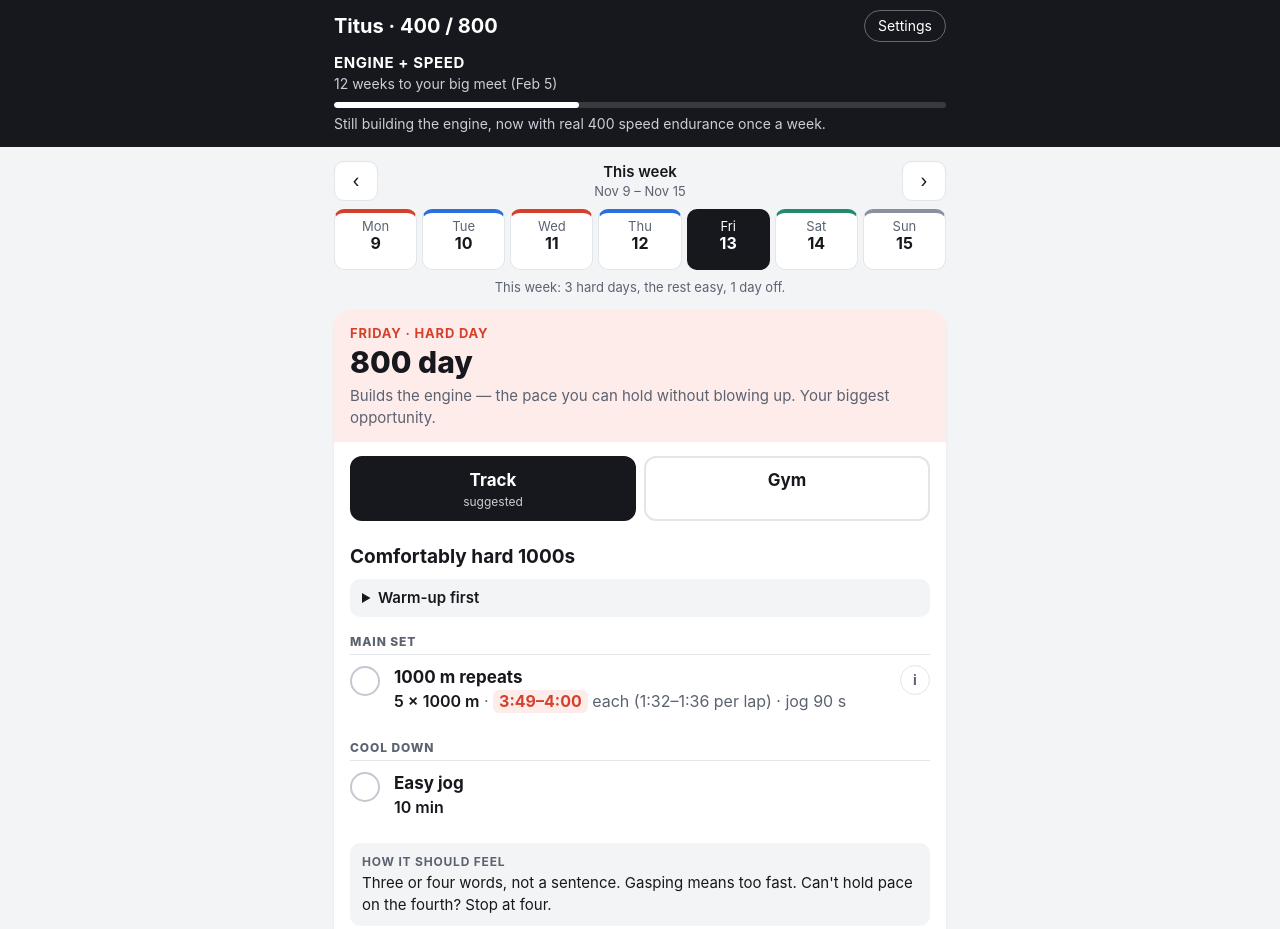
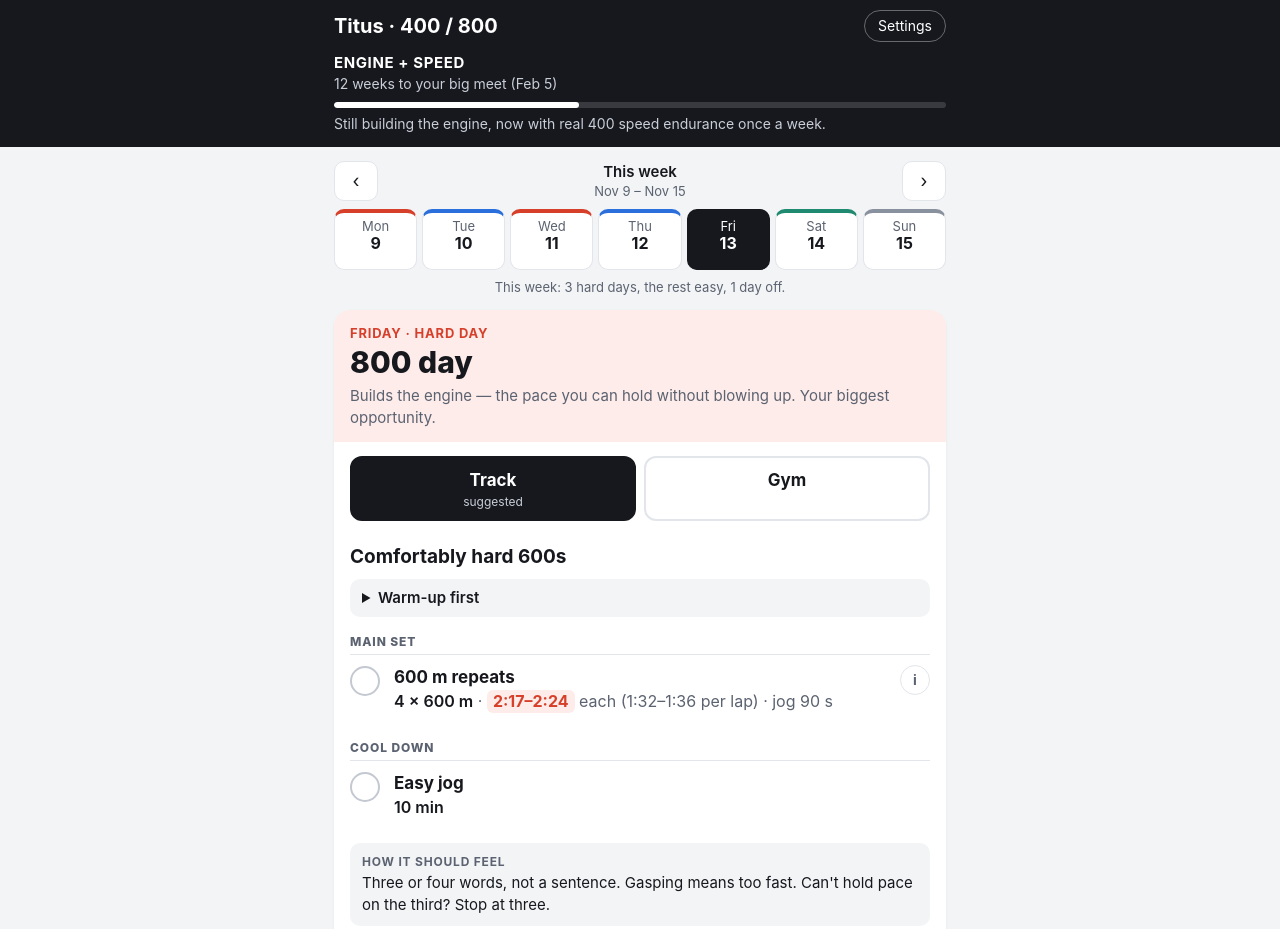
Before and after one commit to joemarcouxid/800-workout, a plain HTML site: page index.html in a window 1280 px wide. Shown: the top 929 px of the page. Drawn offline with Linux system fonts and the light colour scheme.

Commit message:
Flat track: no hill sprints on Track days; ExerGenie / Activator belt resisted sprints instead
Also cut volumes for a 15-year-old: 4 × 600 m instead of 5 × 1000 m, 12 min tempo,
5 × 400, 5 × 300, 2 broken 800s, 40–45 min long run. Hill setting removed.

Co-Authored-By: Claude Opus 5.5 <noreply@anthropic.com>
Claude-Session: https://claude.ai/code/session_01TVAydviw1rHXRefaNBBYns

```diff
--- a/index.html
+++ b/index.html
@@ -161,9 +161,6 @@
       <label class="field">Goal 400 <input id="pg4" inputmode="decimal"></label>
       <label class="field">Goal 800 <input id="pg8" inputmode="decimal"></label>
     </div>
-    <label class="field">Hill nearby?
-      <select id="hill"><option value="yes">Yes, I have a hill</option><option value="no">No, flat only</option></select>
-    </label>
     <div class="row">
       <button class="btn ghost" type="button" id="todayBtn">Go to today</button>
       <button class="btn ghost" type="button" id="resetBtn">Clear this week's ticks</button>
@@ -225,7 +222,7 @@
 <div class="ref"><b>Llanos-Lagos et al. (2024), Sports Medicine.</b> Heavy strength work and mixed strength methods improved running economy in middle- and long-distance runners; light-load and isometric-only work did much less. <b>This is why gym days use real load and low reps instead of endless high-rep circuits.</b></div>
 <div class="ref"><b>Spencer &amp; Gastin (2001).</b> Energy system contribution by race: roughly 43% aerobic for the 400, 66% for the 800 and 84% for the 1500. <b>This is why building the engine is the fastest route to a better 800 &mdash; the 800 is already mostly aerobic.</b></div>
 <div class="ref"><b>Youth Running Consensus Statement (2021), British Journal of Sports Medicine.</b> Guidelines for young runners: at least one rest day per week, planned breaks across the year, enough food, and training built around growth rather than copied from adults. <b>This is why there is a day off, and why nobody here is copying elite mileage or Norwegian double-threshold training.</b></div>
-<div class="ref"><b>Coaching practice.</b> The overall build &mdash; big aerobic base first, race-specific work last &mdash; is classic Lydiard and Peter Coe periodisation. The short hill sprints and strides that protect sprint speed all year follow Charlie Francis and the ALTIS group (Dan Pfaff, Stuart McMillan, Danny Mackey), whose <i>Coaching the Endurance Events</i> curriculum covers the 800 upward.</div>
+<div class="ref"><b>Coaching practice.</b> The overall build &mdash; big aerobic base first, race-specific work last &mdash; is classic Lydiard and Peter Coe periodisation. The short sprints, resisted sprints and strides that protect sprint speed all year follow Charlie Francis and the ALTIS group (Dan Pfaff, Stuart McMillan, Danny Mackey), whose <i>Coaching the Endurance Events</i> curriculum covers the 800 upward.</div>
 <div class="ref"><b>Charlie Francis, ALTIS (Pfaff, McMillan) and Tony Holler.</b> Hard days and easy days kept apart, sprints done fresh with full rest, and the times written down. Speed endurance and special endurance for the 400 (fast 150s, 200s, 300 + 100s) use very few reps with very long rest. <b>This is why hard days never land back to back, and why the rest between fast reps is so long.</b></div>
     <p class="hint" style="margin-top:10px">A research summary is a starting point, not a prescription for one person. Your coach watches you run. This app doesn't.</p>
   </details>
@@ -298,12 +295,11 @@
   const HOW = [
     ["flying", "Build up over 30 m, then hold top speed for the next 20 m. Time the fast 20 if someone can."],
     ["standing 60", "Start standing, sprint 60 m all-out. Full rest after — 6–8 minutes."],
-    ["hill sprint", "Up a hill, all-out but relaxed in your face and shoulders. Walk all the way down — that's your rest, and it matters."],
-    ["flat sprint", "On grass, build over the first few steps and sprint the rest. Walk back and rest 2 minutes."],
-    ["hill repeat", "Strong uphill running for the time — about mile-race effort, not a sprint. Jog back down."],
+    ["resisted sprints, light", "ExerGenie or Activator belt set light. You should still look like a sprinter — if it turns into a slow march, it's too heavy. Push the track back hard and stay low."],
+    ["short sprints", "Standing start, all-out but relaxed in your face and shoulders. Walk back slowly — that's your rest, and it matters."],
     ["strong 45s", "Hard running on the flat for the time, about mile-race effort. Jog 90 s between."],
     ["strides", "Smooth fast 100s — not a race, not a jog. Relaxed jaw and shoulders. Walk back."],
-    ["1000", "Comfortably hard: you could say 3–4 words, not a sentence. Jog 90 s between."],
+    ["600 m", "Comfortably hard: you could say 3–4 words, not a sentence. Jog 90 s between."],
     ["continuous", "Comfortably hard, no stopping. Locked in, but you could keep going a few more minutes."],
     ["fast 400", "About mile race pace. Hard but repeatable. Jog the rest."],
     ["fast 150", "At about 400 race pace. Fast but smooth. Walk the full rest."],
@@ -349,7 +345,6 @@
   function SESSION(key, z, o, v) {
     // v: volume scale (1 = normal, smaller near meets)
     const n = (x) => Math.max(1, Math.round(x * v));
-    const hill = o.hill === "yes";
 
     const easyGym = {
       title: "Easy cardio + core",
@@ -359,16 +354,19 @@
 
     const S = {
       /* ---------- SPEED DAYS ---------- */
-      hillSprints: {
+      speedFlat: {
         type: "high", focus: "Speed", why: "Top speed is the ceiling for both the 400 and the 800. Short sprints protect it.",
-        track: { title: hill ? "Easy run + hill sprints" : "Easy run + sprints",
+        track: { title: "Easy run + sprints",
           blocks: [
-            { h: "Run", items: ["Easy run | 25–30 min · [[" + mileR(z.easy) + "]] per mile"] },
-            { h: "Sprints", items: [hill ? "Hill sprints | " + n(8) + " × 10–12 s · all-out · walk down" : "Flat sprints on grass | " + n(8) + " × 10–12 s · walk back + 2 min"] },
+            { h: "Run", items: ["Easy run | 20–25 min · [[" + mileR(z.easy) + "]] per mile"] },
+            { h: "Sprints", items: [
+              "Resisted sprints, light (ExerGenie or Activator belt) | " + n(4) + " × 20 m · walk back + 2 min",
+              "Short sprints | " + n(5) + " × 40 m · standing start · all-out · walk back + 3 min"
+            ] },
             { h: "Jumps", items: ["Pogo hops | 3 × 10", "Broad jumps | 3 × 3"] }
           ],
           feel: "Powerful, never exhausting. If one feels slower than the first, you're done for the day.",
-          why: "Sprint speed is what separates the best 800 runners, and it fades if you only run distance. Ten seconds at a time protects it and costs almost nothing.", src: "Sandford et al. 2019" },
+          why: "Sprint speed is what separates the best 800 runners, and it fades if you only run distance. A few short sprints protect it and cost almost nothing.", src: "Sandford et al. 2019" },
         gym: { title: "Jumps + heavy legs",
           blocks: [{ h: "Jumps + throws", items: ["Box jumps | 3 × 3", "Broad jumps | 3 × 3", "Med-ball throw forward | 6 throws"] }, { h: "Lift", items: LIFT(true) }],
           feel: "Heavy but clean. Every rep looks the same.",
@@ -392,14 +390,12 @@
       },
 
       /* ---------- 400 DAYS ---------- */
-      hills: {
+      strong45s: {
         type: "high", focus: "400 day", why: "Strength-endurance for the back half of the 400 and the second lap of the 800.",
-        track: { title: hill ? "Hill repeats" : "Strong 45s",
-          blocks: [{ h: "Main set", items: [hill
-            ? "Hill repeats | " + n(7) + " × 45 s · strong, about mile-race effort · jog down"
-            : "Strong 45s | " + n(7) + " × 45 s · about [[" + rng(z.fast[0], z.fast[1]) + "]] per lap pace · jog 90 s"] }],
-          feel: "Breathing hard at the top, recovered by the bottom. If you're not, take an extra minute.",
-          why: "Builds the engine and leg strength at once. Uphill is easier on your hamstrings than the same effort on the flat.", src: "Francis / ALTIS practice" },
+        track: { title: "Strong 45s",
+          blocks: [{ h: "Main set", items: ["Strong 45s | " + n(6) + " × 45 s · about [[" + rng(z.fast[0], z.fast[1]) + "]] per lap pace · jog 90 s"] }],
+          feel: "Breathing hard at the end of each, recovered by the start of the next. If you're not, take an extra minute.",
+          why: "Builds the engine and the strength to hold your form when you're tired — without sprinting all-out yet.", src: "Haugen et al. 2021" },
         gym: { title: "Bike sprints + power",
           blocks: [{ h: "Bike", items: ["Bike sprints | " + n(5) + " × 30 s all-out · 4 min easy between"] }, { h: "Power", items: ["Box jumps | 3 × 3", "Kettlebell swings | 3 sets of 10"] }],
           feel: "The last 10 seconds of each sprint should burn.",
@@ -446,12 +442,12 @@
       /* ---------- 800 DAYS ---------- */
       thresh: {
         type: "high", focus: "800 day", why: "Builds the engine — the pace you can hold without blowing up. Your biggest opportunity.",
-        track: { title: "Comfortably hard 1000s",
-          blocks: [{ h: "Main set", items: ["1000 m repeats | " + n(5) + " × 1000 m · [[" + rng(at(z.thresh[0], 1000), at(z.thresh[1], 1000)) + "]] each (" + rng(z.thresh[0], z.thresh[1]) + " per lap) · jog 90 s"] }, { h: "Cool down", items: ["Easy jog | 10 min"] }],
-          feel: "Three or four words, not a sentence. Gasping means too fast. Can't hold pace on the fourth? Stop at four.",
+        track: { title: "Comfortably hard 600s",
+          blocks: [{ h: "Main set", items: ["600 m repeats | " + n(4) + " × 600 m · [[" + rng(at(z.thresh[0], 600), at(z.thresh[1], 600)) + "]] each (" + rng(z.thresh[0], z.thresh[1]) + " per lap) · jog 90 s"] }, { h: "Cool down", items: ["Easy jog | 10 min"] }],
+          feel: "Three or four words, not a sentence. Gasping means too fast. Can't hold pace on the third? Stop at three.",
           why: "Your 400 and 800 are well ahead of your mile — the engine is what's lagging. The 800 is about two-thirds aerobic.", src: "Haugen et al. 2021 · Spencer & Gastin 2001" },
         gym: { title: "Bike or rower intervals",
-          blocks: [{ h: "Main set", items: ["Bike or rower intervals | " + n(5) + " × 4 min hard · 2 min easy"] }],
+          blocks: [{ h: "Main set", items: ["Bike or rower intervals | " + n(4) + " × 3 min hard · 2 min easy"] }],
           feel: "Comfortably hard — 3–4 words at a time.",
           why: "Builds the same engine as the track version, without the pounding. Good if your legs are beat up.", src: "Haugen et al. 2021" },
         suggest: "track"
@@ -459,16 +455,16 @@
       tempo: {
         type: "high", focus: "800 day", why: "Holding an honest effort without stopping — the second lap of the 800.",
         track: { title: "Continuous tempo",
-          blocks: [{ h: "Main set", items: ["Continuous tempo | " + n(18) + " min · [[" + mile(z.thresh[1]) + "]] per mile, [[" + fmt(z.thresh[1]) + "]] per lap"] }, { h: "Cool down", items: ["Easy jog | 10 min"] }],
+          blocks: [{ h: "Main set", items: ["Continuous tempo | " + n(12) + " min · [[" + mile(z.thresh[1]) + "]] per mile, [[" + fmt(z.thresh[1]) + "]] per lap"] }, { h: "Cool down", items: ["Easy jog | 10 min"] }],
           feel: "Locked in, but you could go a few more minutes at the end. Not a race.",
-          why: "Same job as the 1000s with no breaks.", src: "Haugen et al. 2021" },
+          why: "Same job as the 600s with no breaks.", src: "Haugen et al. 2021" },
         gym: { title: "Steady bike", blocks: [{ h: "Main set", items: ["Bike or rower intervals | 2 × 10 min hard · 3 min easy"] }], feel: "Comfortably hard.", why: "Same engine, less pounding.", src: "Haugen et al. 2021" },
         suggest: "track"
       },
       fast400s: {
         type: "high", focus: "800 day", why: "The top of your engine — the fastest pace it can supply.",
         track: { title: "Fast 400s",
-          blocks: [{ h: "Main set", items: ["Fast 400s | " + n(6) + " × 400 m · [[" + rng(z.fast[0], z.fast[1]) + "]] each · jog 2:30 · time it"] }, { h: "Cool down", items: ["Easy jog | 10 min"] }],
+          blocks: [{ h: "Main set", items: ["Fast 400s | " + n(5) + " × 400 m · [[" + rng(z.fast[0], z.fast[1]) + "]] each · jog 2:30 · time it"] }, { h: "Cool down", items: ["Easy jog | 10 min"] }],
           feel: "Hard. The last one should feel tough but like one more was possible. One more than 3 s slow? That was your last.",
           why: "Turns a fast first lap into a fast whole race.", src: "Haugen et al. 2021" },
         gym: { title: "Bike or rower intervals", blocks: [{ h: "Main set", items: ["Bike or rower intervals | " + n(6) + " × 2 min hard · 2 min easy"] }], feel: "Hard but repeatable.", why: "Same idea as the track session.", src: "Haugen et al. 2021" },
@@ -477,7 +473,7 @@
       pace300s: {
         type: "high", focus: "800 day", why: "Teaches your legs exactly what goal 800 pace feels like.",
         track: { title: "Goal-pace 300s",
-          blocks: [{ h: "Main set", items: ["Goal-pace 300s | " + n(6) + " × 300 m · [[" + fmt(at(z.g800, 300)) + "]] each · walk 3 min · time it"] }, { h: "Cool down", items: ["Easy jog | 10 min"] }],
+          blocks: [{ h: "Main set", items: ["Goal-pace 300s | " + n(5) + " × 300 m · [[" + fmt(at(z.g800, 300)) + "]] each · walk 3 min · time it"] }, { h: "Cool down", items: ["Easy jog | 10 min"] }],
           feel: "The first two feel almost too easy. The last two feel like racing. Missing pace by the fourth? Run the rest 1–2 s slower rather than resting more.",
           why: "On race day goal pace becomes a rhythm you already know instead of a guess.", src: "Haugen et al. 2021" },
         gym: { title: "Bike or rower intervals", blocks: [{ h: "Main set", items: ["Bike or rower intervals | " + n(6) + " × 1 min hard · 2 min easy"] }], feel: "Hard.", why: "Pace work really needs the track. Use this only if you can't get there.", src: "Haugen et al. 2021" },
@@ -486,7 +482,7 @@
       broken: {
         type: "high", focus: "800 day", why: "The last 200 of an 800 — tired, out of air, still running fast.",
         track: { title: "Broken 800s",
-          blocks: [{ h: "Main set", items: ["Broken 800s | " + n(3) + " sets · 400 m in [[" + fmt(z.g800) + "]], rest 45 s, then 200 m in [[" + fmt(at(z.g800, 200) - 1.5) + "]] · 8 min between sets · time it"] }, { h: "Cool down", items: ["Easy jog | 10 min"] }],
+          blocks: [{ h: "Main set", items: ["Broken 800s | " + n(2) + " sets · 400 m in [[" + fmt(z.g800) + "]], rest 45 s, then 200 m in [[" + fmt(at(z.g800, 200) - 1.5) + "]] · 8 min between sets · time it"] }, { h: "Cool down", items: ["Easy jog | 10 min"] }],
           feel: "That 200 after the short rest is supposed to hurt. That's the point.",
           why: "The closest thing to racing that isn't a race.", src: "Haugen et al. 2021" },
         gym: { title: "Bike or rower intervals", blocks: [{ h: "Main set", items: ["Bike or rower intervals | 3 × (90 s hard, 45 s easy, 45 s all-out) · 5 min easy between"] }], feel: "Very hard.", why: "Race-specific work really needs the track.", src: "Haugen et al. 2021" },
@@ -527,7 +523,7 @@
       long: {
         type: "long", focus: "Long run", why: "Durability. This is what shows up as a stronger second lap.",
         track: { title: "Long run",
-          blocks: [{ h: "Run", items: ["Long run | " + (v < 1 ? "35–40" : "45–55") + " min · [[" + mileR(z.easy) + "]] per mile · last 5 min can be [[" + mileR(z.steady) + "]]"] }],
+          blocks: [{ h: "Run", items: ["Long run | " + (v < 1 ? "30–35" : "40–45") + " min · [[" + mileR(z.easy) + "]] per mile · last 5 min can be [[" + mileR(z.steady) + "]]"] }],
           feel: "Comfortable for the first half hour, honest work at the end.",
           why: "Your times drop off as races get longer. That points at durability, and this is the session that builds it.", src: "Haugen et al. 2021" },
         gym: { title: "Long easy cardio", blocks: [{ h: "Cardio", items: ["Bike or elliptical | " + (v < 1 ? 35 : 50) + " min easy"] }], feel: "Easy the whole way.", why: "Same aerobic work, no pounding. Good if something is sore.", src: "Haugen et al. 2022" },
@@ -578,11 +574,11 @@
 
   const BLOCKS = [
     { name: "Build the engine", min: 20, max: 999,
-      blurb: "Far out. Mostly aerobic, with short hill sprints to keep your speed.",
-      week: (alt) => ["hillSprints", "easyStrength", "hills", "strides", "thresh", "long"] },
+      blurb: "Far out. Mostly aerobic, with short sprints to keep your speed.",
+      week: (alt) => ["speedFlat", "easyStrength", "strong45s", "strides", "thresh", "long"] },
     { name: "Engine + speed", min: 12, max: 19,
       blurb: "Still building the engine, now with real 400 speed endurance once a week.",
-      week: (alt) => ["hillSprints", "easyStrength", "fast150s", "strides", alt ? "fast400s" : "thresh", "long"] },
+      week: (alt) => ["speedFlat", "easyStrength", "fast150s", "strides", alt ? "fast400s" : "thresh", "long"] },
     { name: "Turn speed into races", min: 6, max: 11,
       blurb: "Race-pace work for both events. Top speed comes back every week.",
       week: (alt) => ["topSpeed", "easyStrength", "fast200s", "strides", alt ? "thresh" : "pace300s", "long"] },
@@ -643,7 +639,6 @@
   let currentPlan = null;
 
   Object.keys(FIELDS).forEach((id) => { $(id).value = prsRaw[id] || DEFAULTS[id]; });
-  $("hill").value = opts.hill || "yes";
   $("meet").value = meetStr;
 
   function readPRs() {
@@ -746,8 +741,7 @@
 
   function render() {
     const z = zones(readPRs());
-    const o = { hill: $("hill").value };
-    save("titus.opts", o);
+    const o = {};
     renderPaces(z);
     renderRace(z);
 
@@ -928,7 +922,6 @@
     save("titus.done", done); render();
   };
   $("meet").addEventListener("change", () => { if (!$("meet").value) return; meetStr = $("meet").value; save("titus.meet2", meetStr); render(); });
-  $("hill").addEventListener("change", render);
   Object.keys(FIELDS).forEach((id) => { $(id).addEventListener("change", render); });
   document.addEventListener("visibilitychange", () => { if (document.visibilityState === "visible") render(); });
 
```
Also changed, not shown: 1 other file.
